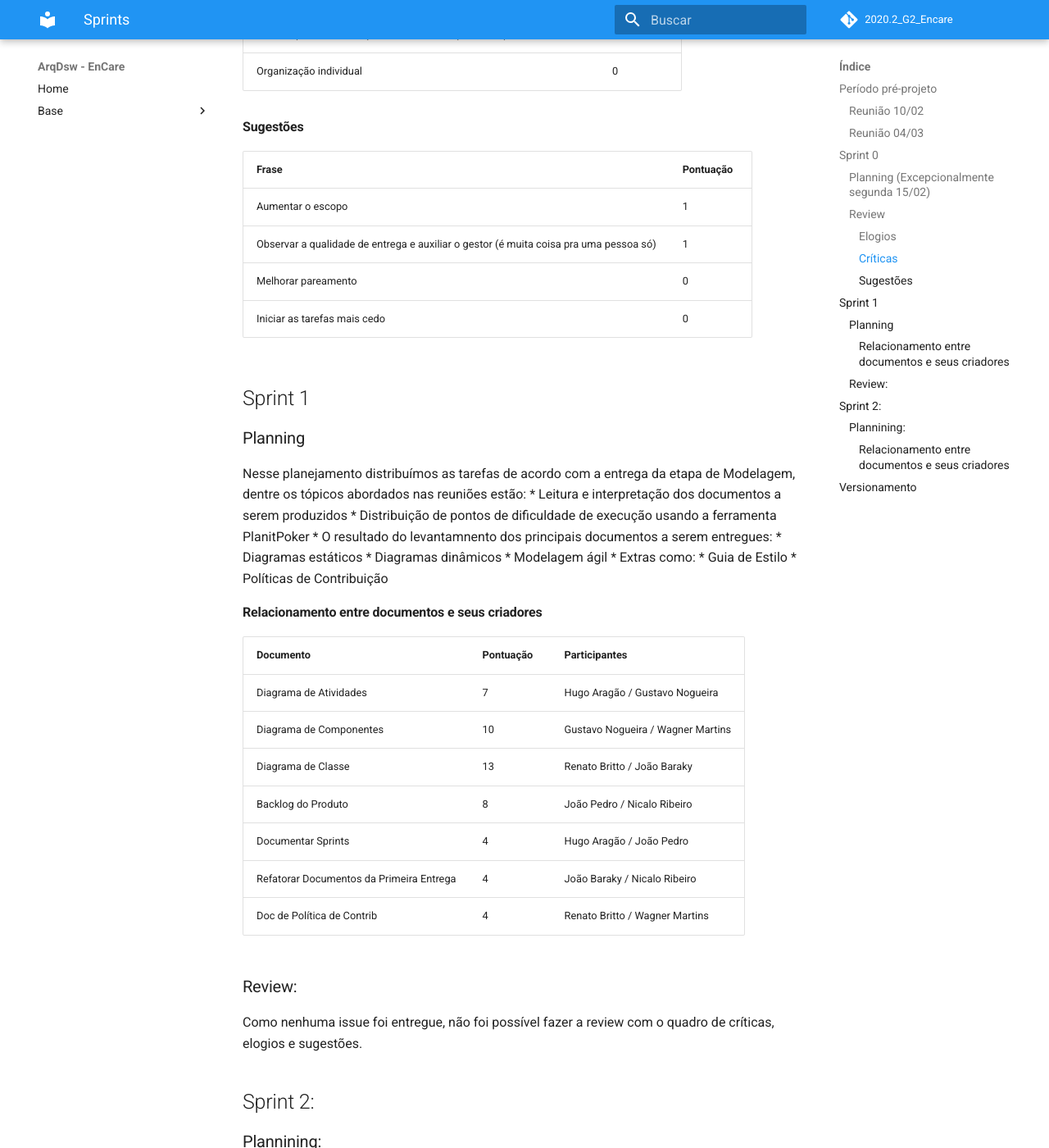
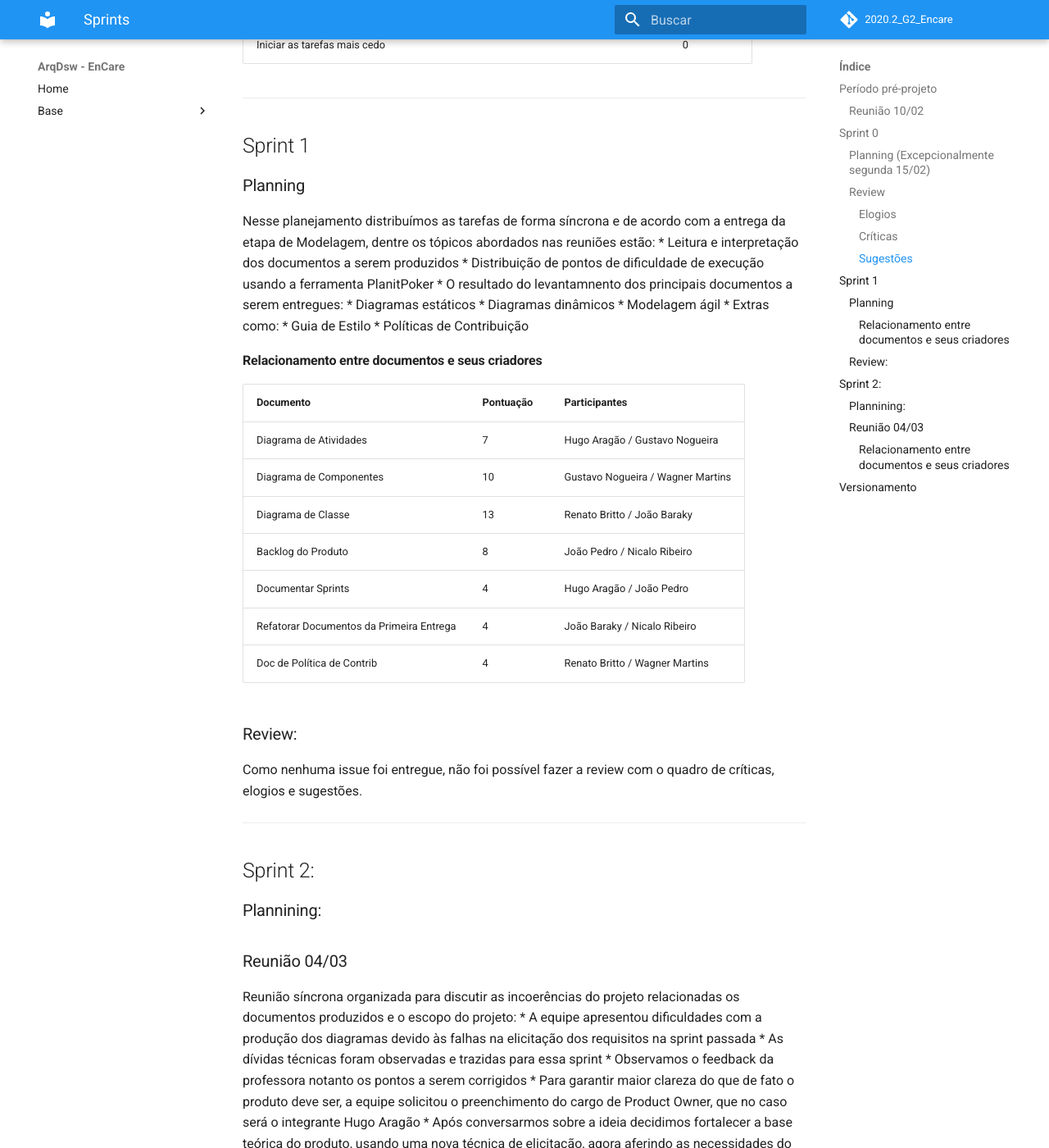
Before and after one commit to UnBArqDsw2020-2/2020.2_G2_Encare, an MkDocs documentation site: the page built from docs/Modelagem/Sprints.md, in a window 1280 px wide and 1400 px high, scrolled down 2401 px. Shown: the whole window at 82% size. Built offline with MkDocs 1.6.1 and Material for MkDocs 9.7.7, drawn with Linux system fonts in a browser that asks for light colours; comment, search, counter and statistics services are not loaded; some of the changed text lies outside the part shown.

Commit message:
Documentaçao da Sprint 2

```diff
--- a/docs/Modelagem/Sprints.md
+++ b/docs/Modelagem/Sprints.md
@@ -10,15 +10,8 @@
 * O scrum master da equipe que foi decido em comum acordo com a equipe foi o [João Pedro](https://github.com/jps12)
 * Foi decido a [metodologia](https://unbarqdsw2020-2.github.io/2020.2_G2_Encare/Base/metodologia/) de trabalho da equipe, também de forma geral.
 * Foi escolhido um método de mapa de calor para definir o horário ideal da planning.
+* As reuniões semanais marcadas para toda terça-feira às 7am
 
-### Reunião 04/03
-
-Reunião organizada para discutir as incoerências do projeto relacionadas os documentos produzidos e o escopo do projeto:
-* Observamos o feedback da professora notanto os pontos a serem corrigidos
-* Para garantir maior clareza do que de fato o produto deve ser, a equipe solicitou o preenchimento do cargo de Product Owner, que no caso será o integrante Hugo Aragão
-* Após conversarmos sobre a ideia decidimos fortalecer a base teórica do produto, usando uma nova técnica de elicitação, agora aferindo as necessidades do cliente fictício, no caso o nosso PO
-* A equipe revisou juntos as teorias por trás dos diagramas solicitados na etapa de Modelagem e apontamos as correções a serem feitas para essa entrega
-* Foi acordado que a equipe se empenharia mais em construir um quadro de requisitos mais sólidos e claros para que facilitasse o desenvolvimento dos próximos artefatos e do código.
 
 ----
 
@@ -118,10 +111,12 @@
 | Melhorar pareamento | 0 |
 | Iniciar as tarefas mais cedo | 0 |
 
+----
+
 ## Sprint 1
 ### Planning
 
-Nesse planejamento distribuímos as tarefas de acordo com a entrega da etapa de Modelagem, dentre os tópicos abordados nas reuniões estão:
+Nesse planejamento distribuímos as tarefas de forma síncrona e de acordo com a entrega da etapa de Modelagem, dentre os tópicos abordados nas reuniões estão:
 * Leitura e interpretação dos documentos a serem produzidos
 * Distribuição de pontos de dificuldade de execução usando a ferramenta PlanitPoker
 * O resultado do levantamnento dos principais documentos a serem entregues:
@@ -147,10 +142,22 @@
 
 Como nenhuma issue foi entregue, não foi possível fazer a review com o quadro de críticas, elogios e sugestões.
 
+----
+
 ## Sprint 2:
 ### Plannining:
 
-Todas as issues que da sprint 1 foram movidas para dívida técnica. Além dela foi atríbuida mais uma issue.
+### Reunião 04/03
+
+Reunião síncrona organizada para discutir as incoerências do projeto relacionadas os documentos produzidos e o escopo do projeto:
+* A equipe apresentou dificuldades com a produção dos diagramas devido às falhas na elicitação dos requisitos na sprint passada
+* As dívidas técnicas foram observadas e trazidas para essa sprint
+* Observamos o feedback da professora notanto os pontos a serem corrigidos
+* Para garantir maior clareza do que de fato o produto deve ser, a equipe solicitou o preenchimento do cargo de Product Owner, que no caso será o integrante Hugo Aragão
+* Após conversarmos sobre a ideia decidimos fortalecer a base teórica do produto, usando uma nova técnica de elicitação, agora aferindo as necessidades do cliente fictício, no caso o nosso PO
+* A equipe revisou juntos as teorias por trás dos diagramas solicitados na etapa de Modelagem e apontamos as correções a serem feitas para essa entrega
+* Foi acordado que a equipe se empenharia mais em construir um quadro de requisitos mais sólidos e claros para que facilitasse o desenvolvimento dos próximos artefatos e do código.
+
 
 #### Relacionamento entre documentos e seus criadores
 |Diagrama de sequência|8|João Pedro S. de Carvalho / Wagner Martins|
@@ -163,4 +170,4 @@
 | 01/03/2021 | João Pedro Silva de Carvalho | Início do documento | 0.1 |
 | 01/03/2021 | Hugo Aragão | Documentação da Sprint 1 | 0.2 |
 | 03/03/2021 | João Pedro Silva de Carvalho | Adicionando reunião 02/03 | 0.3 |
-| 07/03/2021 | Hugo Aragão | Adicionando Reunião do dia 04/03| 0.4 |
+| 07/03/2021 | Hugo Aragão | Adicionando Reunião do dia 04/03 | 0.4 |
```
